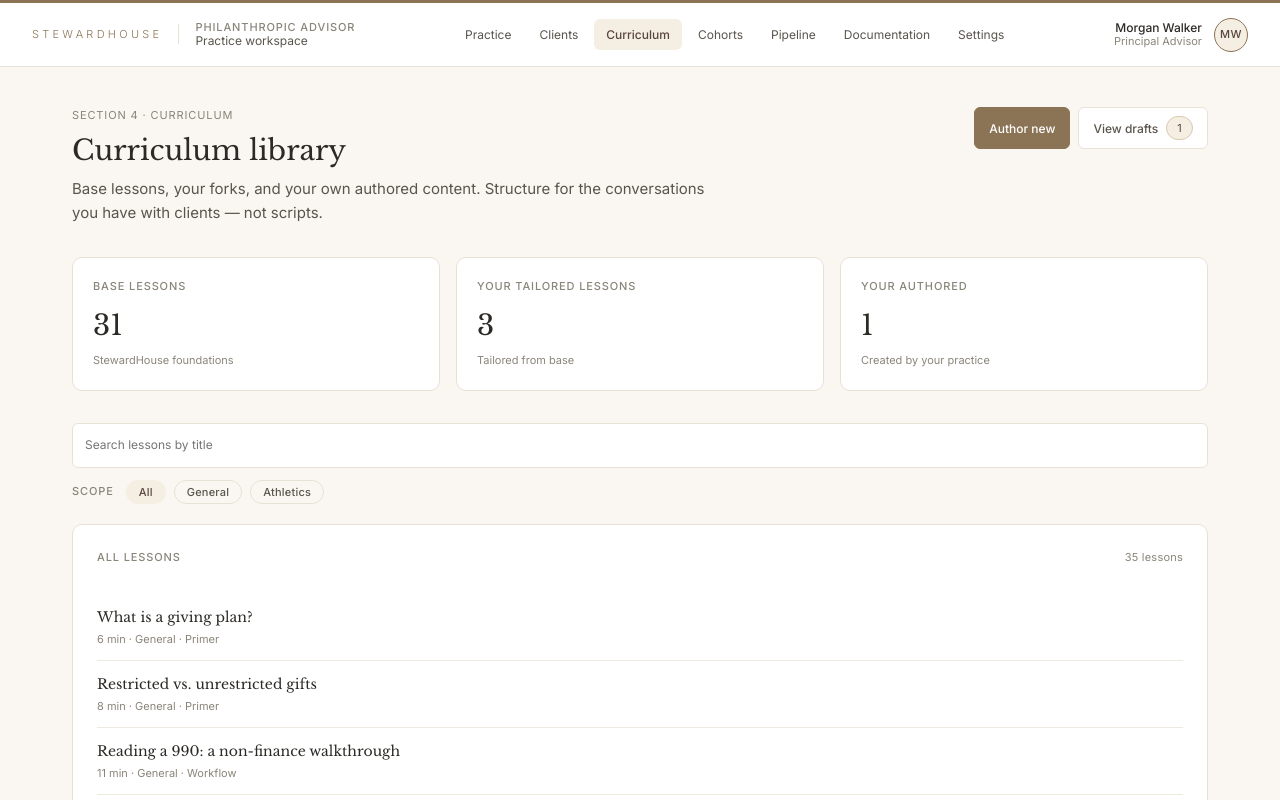
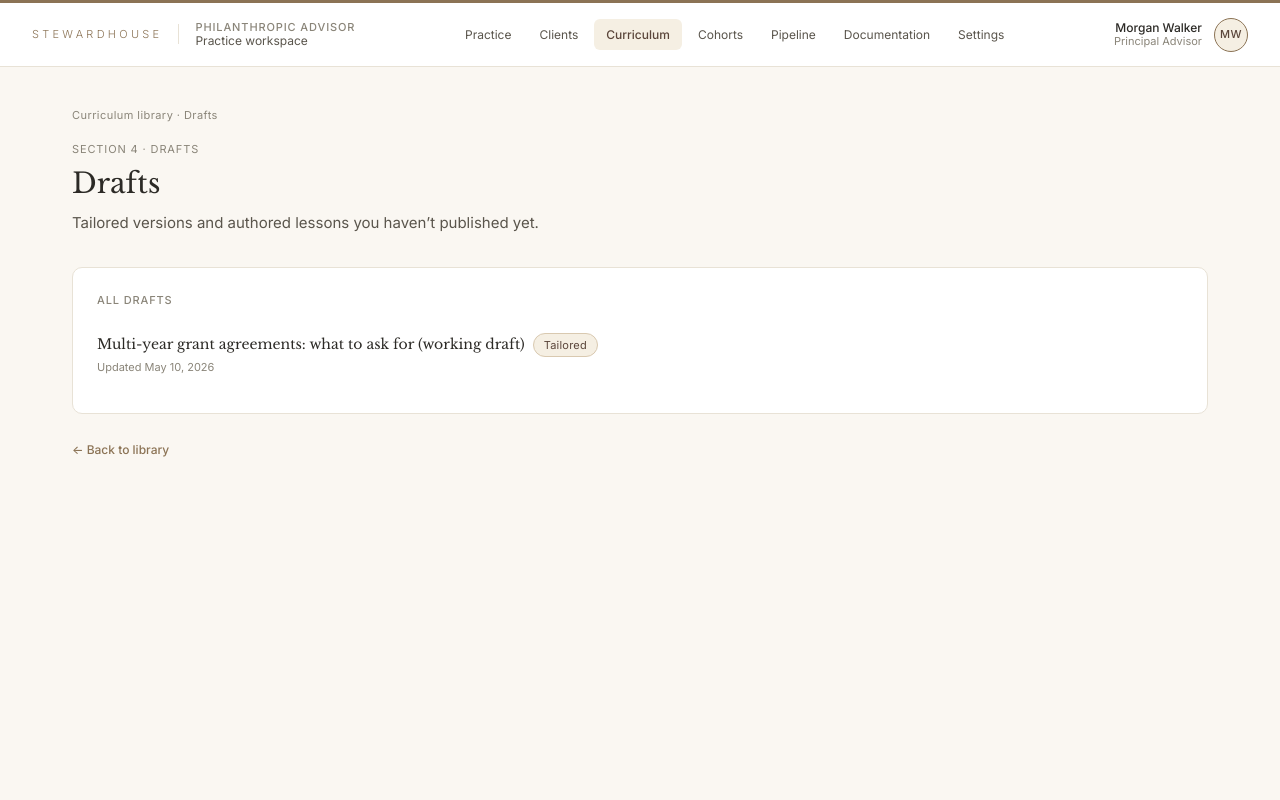
Before and after one commit to talabifaouzi/stewardhouse-app, a React (Vite) app: page /advisor/curriculum/drafts in a window 1280 px wide. Before the commit this address led to /advisor/curriculum. Shown: the top 800 px of the page. Built offline with nearby package versions, Linux system fonts and the light colour scheme.

Commit message:
Curriculum: drafts list + save-as-draft / publish flow (P-D)

```diff
--- a/src/surfaces/advisor/AdvisorSurface.jsx
+++ b/src/surfaces/advisor/AdvisorSurface.jsx
@@ -9,6 +9,7 @@ import ClientWorkspace from './ClientWorkspace.jsx';
 import CurriculumLibrary from './CurriculumLibrary.jsx';
 import LessonDetail from './LessonDetail.jsx';
 import LessonEditor from './LessonEditor.jsx';
+import DraftsList from './DraftsList.jsx';
 import CohortSpace from './CohortSpace.jsx';
 import Pipeline from './Pipeline.jsx';
 import Documentation from './Documentation.jsx';
@@ -59,6 +60,7 @@ export default function AdvisorSurface() {
             <Route path="clients/:clientId" element={<ClientWorkspace />} />
             <Route path="curriculum" element={<CurriculumLibrary />} />
             <Route path="curriculum/new" element={<LessonEditor mode="author" />} />
+            <Route path="curriculum/drafts" element={<DraftsList />} />
             <Route path="curriculum/:lessonId" element={<LessonDetail />} />
             <Route path="curriculum/:lessonId/fork" element={<LessonEditor mode="fork" />} />
             <Route path="curriculum/:lessonId/edit" element={<LessonEditor mode="edit" />} />
--- /dev/null
+++ b/src/surfaces/advisor/DraftsList.jsx
@@ -0,0 +1,155 @@
+import { Link } from 'react-router-dom';
+import { Card } from '../../components/Card.jsx';
+import { SectionLabel } from '../../components/SectionLabel.jsx';
+import { Tag } from '../../components/Tag.jsx';
+import { usePracticeContent } from '../../contexts/PracticeContentContext.jsx';
+
+const MONTH_NAMES = [
+  'January', 'February', 'March', 'April', 'May', 'June',
+  'July', 'August', 'September', 'October', 'November', 'December',
+];
+
+function formatDate(iso) {
+  if (!iso || typeof iso !== 'string') return '';
+  const parts = iso.split('-');
+  if (parts.length !== 3) return iso;
+  const [y, m, d] = parts.map(Number);
+  if (!y || !m || !d) return iso;
+  return `${MONTH_NAMES[m - 1]} ${d}, ${y}`;
+}
+
+export default function DraftsList() {
+  const { lessons: practiceLessons } = usePracticeContent();
+  const drafts = [...practiceLessons]
+    .filter((l) => l.status === 'draft')
+    .sort((a, b) => b.updatedAt.localeCompare(a.updatedAt));
+
+  return (
+    <main style={{
+      maxWidth: 'var(--sh-content-max)',
+      margin: '0 auto',
+      padding: 'var(--sh-space-10) var(--sh-space-8) var(--sh-space-16)',
+    }}>
+      {/* Breadcrumb */}
+      <div style={{
+        fontSize: 'var(--sh-text-xs)',
+        color: 'var(--sh-text-muted)',
+        marginBottom: 'var(--sh-space-4)',
+        letterSpacing: '0.04em',
+      }}>
+        <Link to="/advisor/curriculum" style={{
+          color: 'var(--sh-text-muted)',
+          textDecoration: 'none',
+        }}>
+          Curriculum library
+        </Link>
+        {' · '}
+        <span>Drafts</span>
+      </div>
+
+      {/* Header */}
+      <div style={{ marginBottom: 'var(--sh-space-8)' }}>
+        <p style={{
+          fontSize: 'var(--sh-text-xs)',
+          color: 'var(--sh-text-muted)',
+          textTransform: 'uppercase',
+          letterSpacing: '0.08em',
+          marginBottom: 'var(--sh-space-2)',
+        }}>
+          Section 4 · Drafts
+        </p>
+        <h1 style={{
+          fontFamily: 'var(--sh-font-serif)',
+          fontSize: 'var(--sh-text-2xl)',
+          color: 'var(--sh-text-primary)',
+          marginBottom: 'var(--sh-space-2)',
+        }}>
+          Drafts
+        </h1>
+        <p style={{
+          fontSize: 'var(--sh-text-md)',
+          color: 'var(--sh-text-secondary)',
+          maxWidth: '640px',
+          lineHeight: 1.6,
+        }}>
+          Tailored versions and authored lessons you haven&rsquo;t published yet.
+        </p>
+      </div>
+
+      {/* List */}
+      <Card>
+        <SectionLabel>All drafts</SectionLabel>
+        {drafts.length === 0 ? (
+          <p style={{
+            fontSize: 'var(--sh-text-sm)',
+            color: 'var(--sh-text-muted)',
+            fontStyle: 'italic',
+            lineHeight: 1.6,
+            padding: 'var(--sh-space-4) 0',
+          }}>
+            No drafts yet.
+          </p>
+        ) : (
+          <div style={{ display: 'flex', flexDirection: 'column' }}>
+            {drafts.map((draft, i) => (
+              <DraftRow key={draft.id} draft={draft} first={i === 0} />
+            ))}
+          </div>
+        )}
+      </Card>
+
+      {/* Back link */}
+      <div style={{ marginTop: 'var(--sh-space-6)' }}>
+        <Link to="/advisor/curriculum" style={{
+          fontSize: 'var(--sh-text-sm)',
+          color: 'var(--sh-bronze)',
+          fontWeight: 500,
+          textDecoration: 'none',
+        }}>
+          ← Back to library
+        </Link>
+      </div>
+    </main>
+  );
+}
+
+function DraftRow({ draft, first }) {
+  const kindLabel = draft.kind === 'fork' ? 'Tailored' : 'Authored';
+  const kindColor = draft.kind === 'fork' ? 'bronze' : 'accent';
+
+  return (
+    <Link
+      to={`/advisor/curriculum/${draft.id}/edit`}
+      style={{
+        display: 'block',
+        padding: 'var(--sh-space-3) 0',
+        borderTop: first ? 'none' : 'var(--sh-border-divider)',
+        textDecoration: 'none',
+        color: 'inherit',
+      }}
+    >
+      <div style={{
+        display: 'flex',
+        alignItems: 'baseline',
+        gap: 'var(--sh-space-2)',
+        marginBottom: '2px',
+      }}>
+        <p style={{
+          fontFamily: 'var(--sh-font-serif)',
+          fontSize: 'var(--sh-text-base)',
+          color: 'var(--sh-text-primary)',
+          margin: 0,
+        }}>
+          {draft.title}
+        </p>
+        <Tag color={kindColor}>{kindLabel}</Tag>
+      </div>
+      <p style={{
+        fontSize: 'var(--sh-text-xs)',
+        color: 'var(--sh-text-muted)',
+      }}>
+        Updated {formatDate(draft.updatedAt)}
+      </p>
+    </Link>
+  );
+}
--- a/src/surfaces/advisor/LessonEditor.jsx
+++ b/src/surfaces/advisor/LessonEditor.jsx
@@ -67,16 +67,23 @@ export default function LessonEditor({ mode }) {
   const minutesValid = Number.isFinite(minutesNum) && minutesNum >= 1;
   const canSave = titleValid && minutesValid;
 
-  const handleSave = () => {
+  const handleSaveWith = (targetStatus) => {
     if (!canSave) return;
     const today = todayIso();
+    const afterSave = (publishedId) => {
+      if (targetStatus === 'draft') {
+        navigate('/advisor/curriculum/drafts');
+      } else {
+        navigate(`/advisor/curriculum/${publishedId}`);
+      }
+    };
     if (mode === 'fork') {
       const newId = nextPracticeLessonId(practiceLessons);
       add({
         id: newId,
         kind: 'fork',
         baseId: sourceLesson.id,
-        status: 'published',
+        status: targetStatus,
         title: trimmedTitle,
         minutes: minutesNum,
         scope,
@@ -85,7 +92,7 @@ export default function LessonEditor({ mode }) {
         createdAt: today,
         updatedAt: today,
       });
-      navigate(`/advisor/curriculum/${newId}`);
+      afterSave(newId);
     } else if (mode === 'edit') {
       update(sourceLesson.id, {
         title: trimmedTitle,
@@ -93,15 +100,16 @@ export default function LessonEditor({ mode }) {
         scope,
         category,
         summary: summary.trim(),
+        status: targetStatus,
       });
-      navigate(`/advisor/curriculum/${sourceLesson.id}`);
+      afterSave(sourceLesson.id);
     } else if (mode === 'author') {
       const newId = nextPracticeLessonId(practiceLessons);
       add({
         id: newId,
         kind: 'authored',
         baseId: null,
-        status: 'published',
+        status: targetStatus,
         title: trimmedTitle,
         minutes: minutesNum,
         scope,
@@ -110,7 +118,7 @@ export default function LessonEditor({ mode }) {
         createdAt: today,
         updatedAt: today,
       });
-      navigate(`/advisor/curriculum/${newId}`);
+      afterSave(newId);
     }
   };
 
@@ -134,10 +142,13 @@ export default function LessonEditor({ mode }) {
     mode === 'fork' ? 'Tailor'
     : mode === 'edit' ? 'Edit'
     : 'New';
-  const saveLabel =
+  const editingDraft = mode === 'edit' && sourceLesson?.status === 'draft';
+  const primaryLabel =
     mode === 'fork' ? 'Save tailored version'
-    : mode === 'edit' ? 'Save changes'
-    : 'Save lesson';
+    : mode === 'author' ? 'Save lesson'
+    : editingDraft ? 'Publish'
+    : 'Save changes';
+  const showSaveAsDraft = mode === 'fork' || mode === 'author' || editingDraft;
   const invalidReason = !titleValid ? 'Title is required.' : !minutesValid ? 'Length must be one minute or more.' : '';
 
   return (
@@ -261,7 +272,14 @@ export default function LessonEditor({ mode }) {
             </span>
           )}
           <Button variant="ghost" onClick={handleCancel}>Cancel</Button>
-          <Button variant="primary" onClick={handleSave} disabled={!canSave}>{saveLabel}</Button>
+          {showSaveAsDraft && (
+            <Button variant="secondary" onClick={() => handleSaveWith('draft')} disabled={!canSave}>
+              Save as draft
+            </Button>
+          )}
+          <Button variant="primary" onClick={() => handleSaveWith('published')} disabled={!canSave}>
+            {primaryLabel}
+          </Button>
         </div>
       </Card>
     </main>
```
